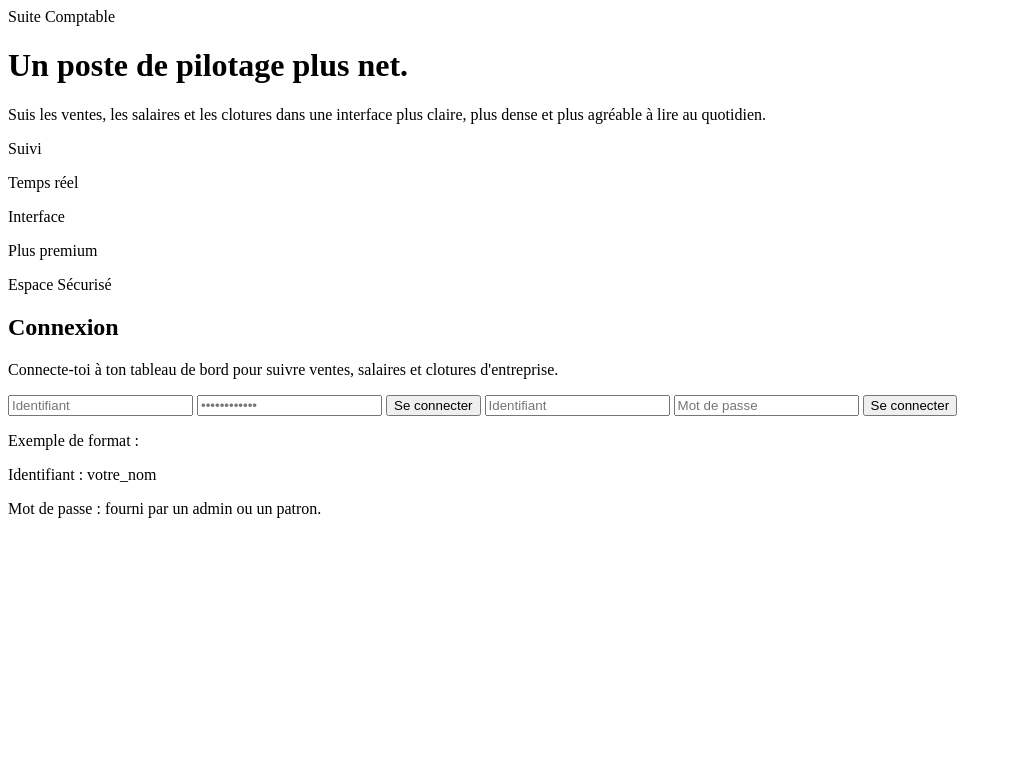
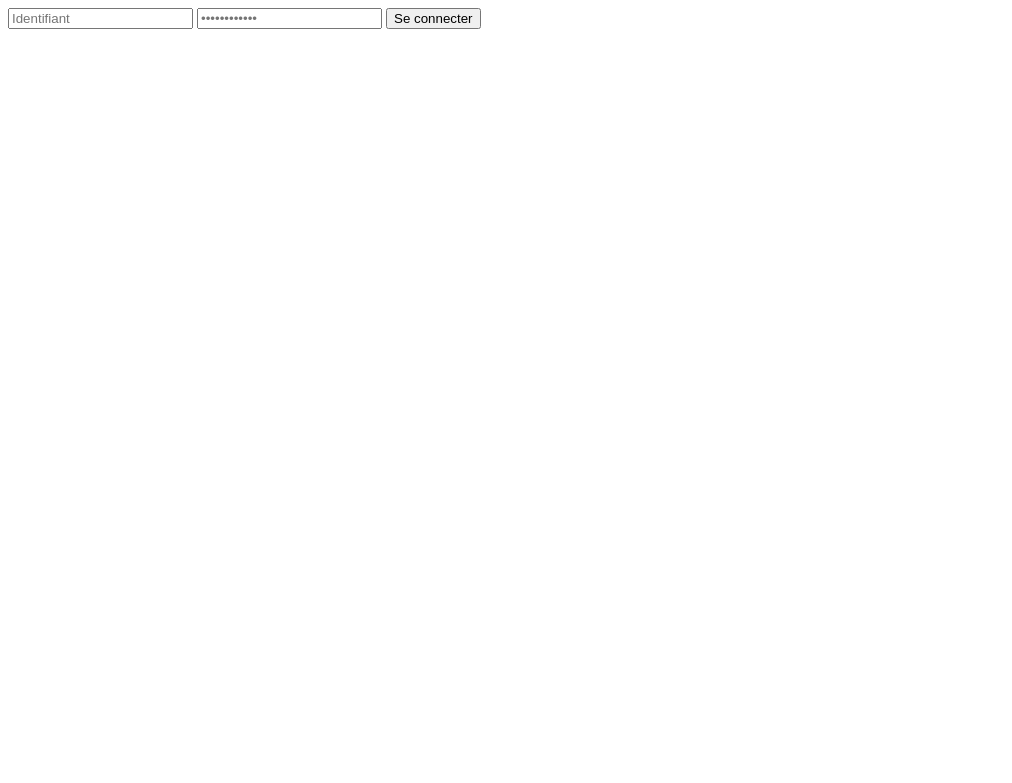
Before and after one commit to Hyuko123/comptabilit-, a Flask app: page /login in a window 1280 px wide. Shown: the top 783 px of the page, without its empty margins (0-1012 px from the left). Run offline with Flask 3, Linux system fonts and the light colour scheme.

Commit message:
Update login.html

```diff
--- a/templates/login.html
+++ b/templates/login.html
@@ -1,38 +1,7 @@
-<!-- Dans templates/login.html -->
-<body class="bg-[#0f111a] flex items-center justify-center min-h-screen font-sans text-white">
-    <div class="bg-[#161b22] rounded-3xl overflow-hidden flex max-w-4xl w-full shadow-2xl border border-gray-800">
-        <!-- Gauche : Info -->
-        <div class="w-1/2 p-12 bg-gradient-to-br from-[#161b22] to-[#0d2137]">
-            <span class="text-[10px] border border-blue-400 text-blue-400 px-2 py-1 rounded-full uppercase">Suite Comptable</span>
-            <h1 class="text-5xl font-bold mt-6 leading-tight">Un poste de pilotage plus net.</h1>
-            <p class="text-gray-400 mt-6 leading-relaxed">Suis les ventes, les salaires et les clotures dans une interface plus claire, plus dense et plus agréable à lire au quotidien.</p>
-            <div class="flex mt-20 space-x-12">
-                <div><p class="text-[10px] text-gray-500 uppercase">Suivi</p><p class="font-bold">Temps réel</p></div>
-                <div><p class="text-[10px] text-gray-500 uppercase">Interface</p><p class="font-bold text-blue-300">Plus premium</p></div>
-            </div>
-        </div>
-        <!-- Droite : Formulaire -->
-        <div class="w-1/2 p-12 bg-[#0d1117]">
-            <span class="text-[10px] border border-blue-400 text-blue-400 px-2 py-1 rounded-full uppercase">Espace Sécurisé</span>
-            <h2 class="text-4xl font-bold mt-6">Connexion</h2>
-            <p class="text-gray-400 text-sm mt-2">Connecte-toi à ton tableau de bord pour suivre ventes, salaires et clotures d'entreprise.</p>
-
-            <form class="mt-8 space-y-4" method="POST">
-                <input type="text" name="username" placeholder="Identifiant" class="w-full bg-[#1c2128] border border-gray-700 rounded-lg p-4 focus:border-blue-500 outline-none">
-                <input type="password" name="password" placeholder="••••••••••••" class="w-full bg-[#1c2128] border border-gray-700 rounded-lg p-4 focus:border-blue-500 outline-none">
-                <button class="w-full bg-gradient-to-r from-[#1eb1a6] to-[#2b7fff] py-4 rounded-xl font-bold shadow-lg hover:opacity-90 transition">Se connecter</button>
-            <form method="POST" action="/login">
-    <input type="text" name="username" placeholder="Identifiant">
-    <input type="password" name="password" placeholder="Mot de passe">
-
-    <button type="submit">Se connecter</button>
+<form class="mt-8 space-y-4" method="POST" action="/login">
+    <input type="text" name="username" placeholder="Identifiant" class="w-full bg-[#1c2128] border border-gray-700 rounded-lg p-4 focus:border-blue-500 outline-none">
+    <input type="password" name="password" placeholder="••••••••••••" class="w-full bg-[#1c2128] border border-gray-700 rounded-lg p-4 focus:border-blue-500 outline-none">
+    <button type="submit" class="w-full bg-gradient-to-r from-[#1eb1a6] to-[#2b7fff] py-4 rounded-xl font-bold shadow-lg hover:opacity-90 transition">
+        Se connecter
+    </button>
 </form>
-
-            <div class="mt-8 p-4 bg-[#161b22] rounded-lg border border-gray-800 text-xs text-gray-400">
-                <p class="font-bold text-white mb-1">Exemple de format :</p>
-                <p>Identifiant : votre_nom</p>
-                <p>Mot de passe : fourni par un admin ou un patron.</p>
-            </div>
-        </div>
-    </div>
-</body>
```
